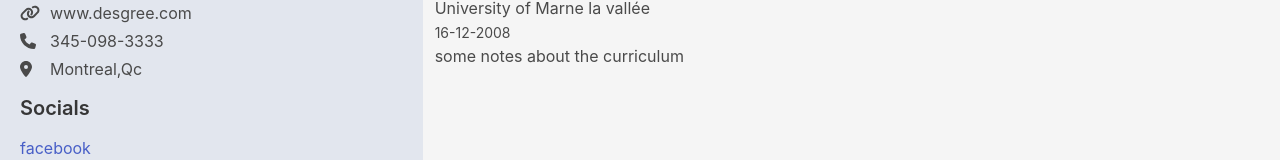
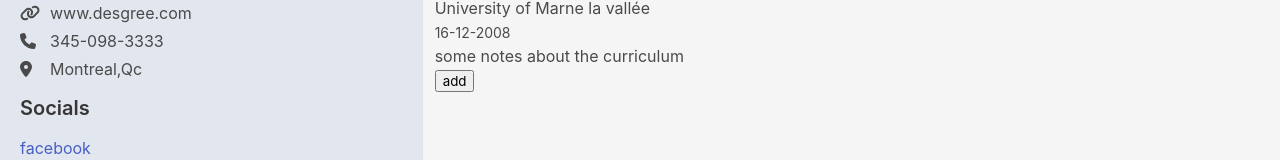
Before and after one commit to edesgree/react-cv-app, a React (Vite) app: page / in a window 1280 px wide. Shown: the part 502-662 px from the top of the page. Built offline with nearby package versions, Linux system fonts and the light colour scheme.

Commit message:
create education dummy

```diff
--- a/src/App.jsx
+++ b/src/App.jsx
@@ -48,7 +48,9 @@ function App() {
     //localStorage.setItem('cvData', JSON.stringify(cvData));
     console.log(cvData);
   }, [cvData]);
-
+  /**
+   * Simple text items
+   */
   const handleChange = (event) => {
     console.log('event.target.name', event.target.name);
     setCvData((prevData) => {
@@ -77,6 +79,9 @@ function App() {
       setInput('');
     }*/
   };
+  /**
+   * SKILLS / INTERESTS
+   */
   const handleSkillAdd = (skillAdd, idAdd) => {
     setCvData((prevData) => {
       return {
@@ -88,12 +93,42 @@ function App() {
   };
 
   const handleSkillDelete = (id) => {
-    console.log('handleSkillDelete', id);
     setCvData((prevData) => ({
       ...prevData,
       interests: prevData.interests.filter((item) => item.id !== id)
     }));
-    console.log('delete skill', cvData);
+  };
+  /**
+   * EDUCATION
+   */
+  const handleEducationChange = (newSchool) => {
+    const updatedEducation = cvData.experience.map((school) => {
+      return school.id == newSchool.id ? newSchool : school;
+    });
+    setCvData((prevData) => {
+      return {
+        ...prevData,
+        education: updatedEducation
+      };
+    });
+  };
+  const handleEducationAdd = () => {
+    setCvData((prevData) => {
+      return {
+        ...prevData,
+        education: [
+          ...prevData.education,
+          {
+            id: 44444,
+            dateGraduated: '16-12-2008',
+            diplomaTitle: 'new school diploma',
+            schoolName: 'new school name',
+            notes: 'new school notes'
+          }
+        ]
+      };
+    });
+    console.log('add school', cvData);
   };
   return (
     <main className="App columns">
@@ -157,7 +192,10 @@ function App() {
           currentEdit={currentEdit}
           work={cvData.work}
         />
-        <Education education={cvData.education} />
+        <Education
+          handleAdd={handleEducationAdd}
+          education={cvData.education}
+        />
       </div>
     </main>
   );
--- a/src/components/Education.jsx
+++ b/src/components/Education.jsx
@@ -2,6 +2,17 @@ import React from 'react';
 import { FontAwesomeIcon } from '@fortawesome/react-fontawesome';
 
 export default function Education(props) {
+  const handleAdd = (event) => {
+    event.preventDefault();
+    props.handleAdd();
+  };
+  const handleChange = (event) => {
+    //setSkillName(event.target.value);
+  };
+  const handleDelete = (event) => {
+    //setSkillName('');
+    //props.delete(event.currentTarget.id);
+  };
   const educationElements = props.education.map((item) => {
     return (
       <li key={item.id}>
@@ -18,6 +29,7 @@ export default function Education(props) {
     <section>
       <h2 className="title">Education</h2>
       <ul className="education-elements">{educationElements}</ul>
+      <button onClick={handleAdd}>add</button>
     </section>
   );
 }
--- a/src/components/Interests.jsx
+++ b/src/components/Interests.jsx
@@ -39,8 +39,8 @@ export default function Interests(props) {
   return (
     <div>
       <h4>Interests</h4>
-      <div class="field has-addons">
-        <div class="control">
+      <div className="field has-addons">
+        <div className="control">
           <input
             value={skillName}
             onChange={handleChange}
@@ -50,7 +50,7 @@ export default function Interests(props) {
             className="input is-small"
           />
         </div>
-        <div class="control">
+        <div className="control">
           <button className="button is-info is-small" onClick={handleSubmit}>
             Add +
           </button>
```
